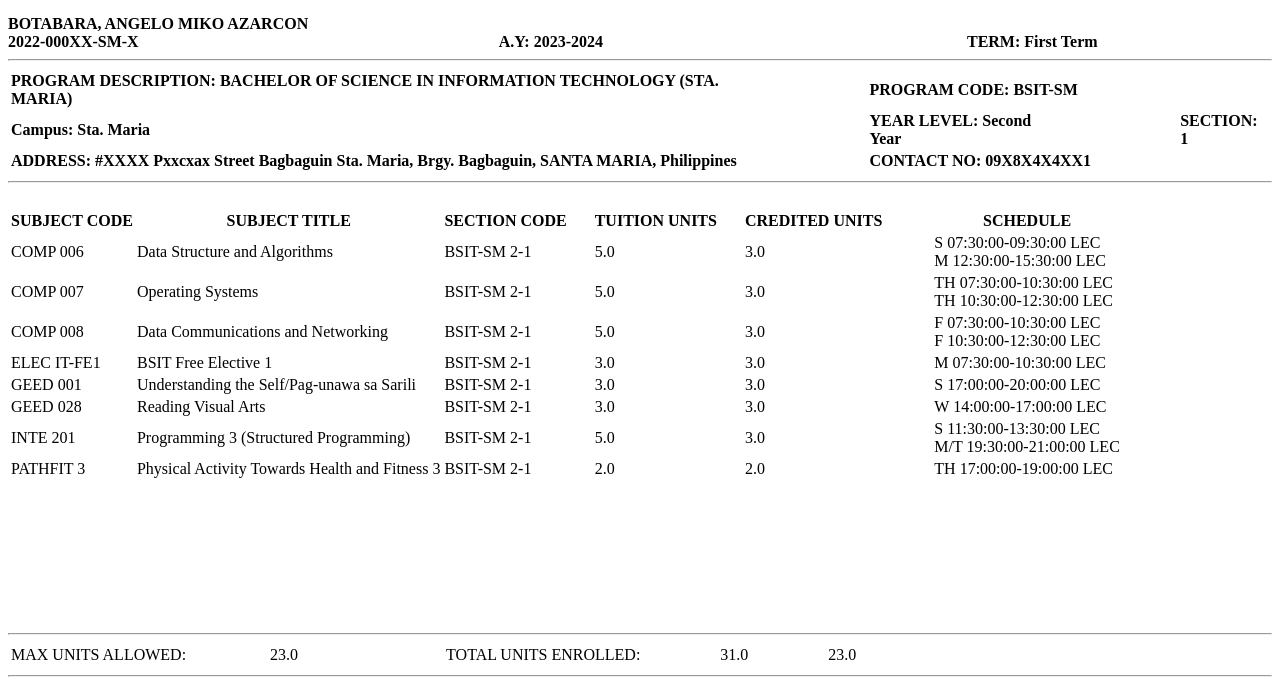
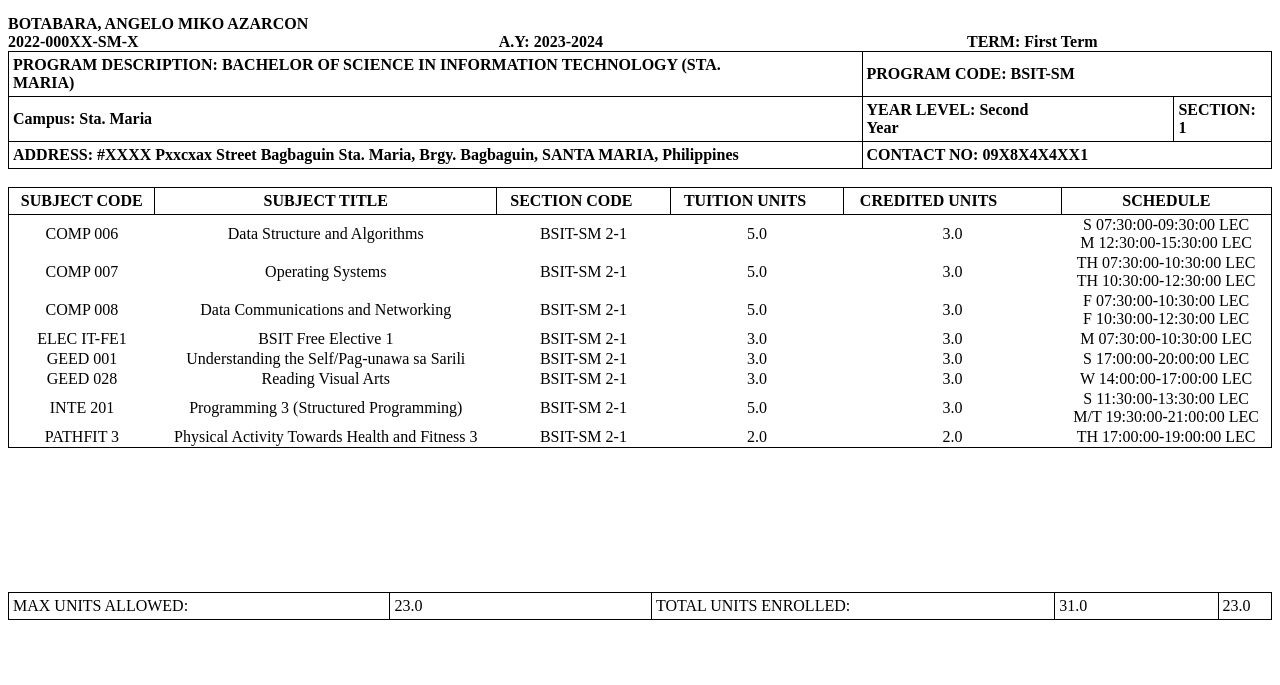
Before and after one commit to angelomiko129/BSIT-Curriculum_Botabara-Angelo-Miko_2-1, a plain HTML site: page index.html in a window 1280 px wide. Shown: the part 119-804 px from the top of the page. Drawn offline with Linux system fonts and the light colour scheme.

Commit message:
Update index.html

```diff
--- a/index.html
+++ b/index.html
@@ -4,20 +4,28 @@
     <meta charset="UTF-8">
     <meta name="viewport" content="width=device-width, initial-scale=1.0">
     <title>RegistrationCertificate</title>
+
+    <style>
+        #special {
+            padding: 10px;
+        }
+    </style>
 </head>
 
 <body>
 
-    <table>
-        <tr>
-            <td><img src="puplogo.png" height="80"></td>
-            <td><b>Republic of the Philippines <br> POLYTECHNIC
-                    UNIVERSITY OF THE PHILIPPINES
-                    &nbsp;&nbsp;&nbsp;&nbsp;&nbsp;&nbsp;&nbsp;&nbsp;&nbsp;&nbsp;&nbsp;&nbsp;&nbsp;&nbsp;&nbsp;&nbsp;&nbsp;CERTIFICATE
+    <table style="border: none;">
+        <tr style="border: none;">
+            <td style="border: none;"><img src="puplogo.png" height="80"></td>
+            <td style="border: none;"><b>Republic of the Philippines <br> POLYTECHNIC
+                    UNIVERSITY OF THE PHILIPPINES </b>
+                &nbsp;&nbsp;&nbsp;&nbsp;&nbsp;&nbsp;&nbsp;&nbsp;&nbsp;&nbsp;&nbsp;&nbsp;&nbsp;&nbsp;&nbsp;&nbsp;&nbsp;<b
+                    id="special" style="border: 1px solid black;">CERTIFICATE
                     OF REGISTRATION</b></td>
         </tr>
         <tr>
-            <td><b>&nbsp;&nbsp;&nbsp;&nbsp;&nbsp;&nbsp;&nbsp;&nbsp;&nbsp;&nbsp;&nbsp;&nbsp;&nbsp;&nbsp;&nbsp;&nbsp;&nbsp;&nbsp;&nbsp;&nbsp;&nbsp;&nbsp;</b>
+            <td style="border: none;">
+                <b>&nbsp;&nbsp;&nbsp;&nbsp;&nbsp;&nbsp;&nbsp;&nbsp;&nbsp;&nbsp;&nbsp;&nbsp;&nbsp;&nbsp;&nbsp;&nbsp;&nbsp;&nbsp;&nbsp;&nbsp;&nbsp;&nbsp;</b>
             </td>
         </tr>
     </table>
@@ -30,137 +38,139 @@
         2023-2024&nbsp;&nbsp;&nbsp;&nbsp;&nbsp;&nbsp;&nbsp;&nbsp;&nbsp;&nbsp;&nbsp;&nbsp;&nbsp;&nbsp;&nbsp;&nbsp;&nbsp;&nbsp;&nbsp;&nbsp;&nbsp;&nbsp;&nbsp;&nbsp;&nbsp;&nbsp;&nbsp;&nbsp;&nbsp;&nbsp;&nbsp;&nbsp;&nbsp;&nbsp;&nbsp;&nbsp;&nbsp;&nbsp;&nbsp;&nbsp;&nbsp;&nbsp;&nbsp;&nbsp;&nbsp;&nbsp;&nbsp;&nbsp;&nbsp;&nbsp;&nbsp;&nbsp;&nbsp;&nbsp;&nbsp;&nbsp;&nbsp;&nbsp;&nbsp;&nbsp;&nbsp;&nbsp;&nbsp;&nbsp;&nbsp;&nbsp;&nbsp;&nbsp;&nbsp;&nbsp;&nbsp;&nbsp;&nbsp;&nbsp;&nbsp;&nbsp;&nbsp;&nbsp;&nbsp;&nbsp;&nbsp;&nbsp;&nbsp;&nbsp;&nbsp;&nbsp;&nbsp;&nbsp;&nbsp;&nbsp;</b>
     <b>TERM: First Term</b>
 
-    <hr>
-
-    <table>
+    <table width="100%" style="border: 1px solid black;border-collapse: collapse;padding: 4px;">
         <tr>
-            <td><b>PROGRAM DESCRIPTION: BACHELOR OF SCIENCE IN INFORMATION TECHNOLOGY (STA.
+            <td style="border: 1px solid black;border-collapse: collapse;padding: 4px;"><b>PROGRAM DESCRIPTION: BACHELOR
+                    OF SCIENCE IN INFORMATION TECHNOLOGY (STA.
                     MARIA)&nbsp;&nbsp;&nbsp;&nbsp;&nbsp;&nbsp;&nbsp;&nbsp;&nbsp;&nbsp;&nbsp;&nbsp;&nbsp;&nbsp;&nbsp;&nbsp;&nbsp;&nbsp;&nbsp;&nbsp;&nbsp;&nbsp;&nbsp;&nbsp;&nbsp;&nbsp;&nbsp;&nbsp;&nbsp;</b>
             </td>
-            <td><b>PROGRAM CODE: BSIT-SM</b></td>
+            <td colspan="2" style="border: 1px solid black;border-collapse: collapse;padding: 4px;"><b>PROGRAM CODE:
+                    BSIT-SM</b></td>
         </tr>
         <tr>
-            <td><b>Campus: Sta. Maria</b></td>
-            <td><b>YEAR LEVEL: Second
+            <td style="border: 1px solid black;border-collapse: collapse;padding: 4px;"><b>Campus: Sta. Maria</b></td>
+            <td style="border: 1px solid black;border-collapse: collapse;padding: 4px;"><b>YEAR LEVEL: Second
                     Year&nbsp;&nbsp;&nbsp;&nbsp;&nbsp;&nbsp;&nbsp;&nbsp;&nbsp;&nbsp;&nbsp;&nbsp;&nbsp;&nbsp;&nbsp;&nbsp;&nbsp;&nbsp;&nbsp;&nbsp;&nbsp;&nbsp;&nbsp;&nbsp;&nbsp;&nbsp;&nbsp;&nbsp;&nbsp;</b>
             </td>
-            <td><b>SECTION: 1</b></td>
+            <td style="border: 1px solid black;border-collapse: collapse;padding: 4px;"><b>SECTION: 1</b></td>
         </tr>
         <tr>
-            <td><b>ADDRESS: #XXXX Pxxcxax Street Bagbaguin Sta. Maria, Brgy. Bagbaguin, SANTA MARIA, Philippines</b>
+            <td style="border: 1px solid black;border-collapse: collapse;padding: 4px;"><b>ADDRESS: #XXXX Pxxcxax Street
+                    Bagbaguin Sta. Maria, Brgy. Bagbaguin, SANTA MARIA, Philippines</b>
             </td>
-            <td><b>CONTACT NO:
+            <td colspan="2" style="border: 1px solid black;border-collapse: collapse;padding: 4px;"><b>CONTACT NO:
                     09X8X4X4XX1&nbsp;&nbsp;&nbsp;&nbsp;&nbsp;&nbsp;&nbsp;&nbsp;&nbsp;&nbsp;&nbsp;&nbsp;&nbsp;&nbsp;&nbsp;&nbsp;&nbsp;&nbsp;&nbsp;</b>
             </td>
         </tr>
     </table>
 
-    <table>
-        <hr>
+    <table width="100%" style="border: 1px solid black;border-collapse: collapse;padding: 4px;">
+
         <br>
         <tr>
-            <th>SUBJECT CODE</th>
-            <th>SUBJECT TITLE</th>
-            <th>SECTION CODE&nbsp;&nbsp;&nbsp;&nbsp;&nbsp;&nbsp;</th>
-            <th>TUITION UNITS&nbsp;&nbsp;&nbsp;&nbsp;&nbsp;&nbsp;</th>
-            <th>CREDITED UNITS&nbsp;&nbsp;&nbsp;&nbsp;&nbsp;&nbsp;&nbsp;&nbsp;&nbsp;&nbsp;&nbsp;&nbsp;</th>
-            <th>SCHEDULE</th>
+            <th style="border: 1px solid black;border-collapse: collapse;padding: 4px;">SUBJECT CODE</th>
+            <th style="border: 1px solid black;border-collapse: collapse;padding: 4px;">SUBJECT TITLE</th>
+            <th style="border: 1px solid black;border-collapse: collapse;padding: 4px;">SECTION
+                CODE&nbsp;&nbsp;&nbsp;&nbsp;&nbsp;&nbsp;</th>
+            <th style="border: 1px solid black;border-collapse: collapse;padding: 4px;">TUITION
+                UNITS&nbsp;&nbsp;&nbsp;&nbsp;&nbsp;&nbsp;</th>
+            <th style="border: 1px solid black;border-collapse: collapse;padding: 4px;">CREDITED
+                UNITS&nbsp;&nbsp;&nbsp;&nbsp;&nbsp;&nbsp;&nbsp;&nbsp;&nbsp;&nbsp;&nbsp;&nbsp;</th>
+            <th style="border: 1px solid black;border-collapse: collapse;padding: 4px;">SCHEDULE</th>
         </tr>
         <tr>
-            <td>COMP 006</td>
-            <td>Data Structure and Algorithms</td>
-            <td>BSIT-SM 2-1</td>
-            <td>5.0</td>
-            <td>3.0</td>
-            <td>S 07:30:00-09:30:00 LEC
+            <td style="border: none;text-align: center;">COMP 006</td>
+            <td style="border: none;text-align: center;">Data Structure and Algorithms</td>
+            <td style="border: none;text-align: center;">BSIT-SM 2-1</td>
+            <td style="border: none;text-align: center;">5.0</td>
+            <td style="border: none;text-align: center;">3.0</td>
+            <td style="border: none;text-align: center;">S 07:30:00-09:30:00 LEC
                 <br> M 12:30:00-15:30:00 LEC
             </td>
         </tr>
         <tr>
-            <td>COMP 007</td>
-            <td>Operating Systems</td>
-            <td>BSIT-SM 2-1</td>
-            <td>5.0</td>
-            <td>3.0</td>
-            <td>TH 07:30:00-10:30:00 LEC
+            <td style="border: none;text-align: center;">COMP 007</td>
+            <td style="border: none;text-align: center;">Operating Systems</td>
+            <td style="border: none;text-align: center;">BSIT-SM 2-1</td>
+            <td style="border: none;text-align: center;">5.0</td>
+            <td style="border: none;text-align: center;">3.0</td>
+            <td style="border: none;text-align: center;">TH 07:30:00-10:30:00 LEC
                 <br> TH 10:30:00-12:30:00 LEC
             </td>
         </tr>
         <tr>
-            <td>COMP 008</td>
-            <td>Data Communications and Networking</td>
-            <td>BSIT-SM 2-1</td>
-            <td>5.0</td>
-            <td>3.0</td>
-            <td>F 07:30:00-10:30:00 LEC
+            <td style="border: none;text-align: center;">COMP 008</td>
+            <td style="border: none;text-align: center;">Data Communications and Networking</td>
+            <td style="border: none;text-align: center;">BSIT-SM 2-1</td>
+            <td style="border: none;text-align: center;">5.0</td>
+            <td style="border: none;text-align: center;">3.0</td>
+            <td style="border: none;text-align: center;">F 07:30:00-10:30:00 LEC
                 <br> F 10:30:00-12:30:00 LEC
             </td>
         </tr>
         <tr>
-            <td>ELEC IT-FE1</td>
-            <td>BSIT Free Elective 1</td>
-            <td>BSIT-SM 2-1</td>
-            <td>3.0</td>
-            <td>3.0</td>
-            <td>M 07:30:00-10:30:00 LEC</td>
+            <td style="border: none;text-align: center;">ELEC IT-FE1</td>
+            <td style="border: none;text-align: center;">BSIT Free Elective 1</td>
+            <td style="border: none;text-align: center;">BSIT-SM 2-1</td>
+            <td style="border: none;text-align: center;">3.0</td>
+            <td style="border: none;text-align: center;">3.0</td>
+            <td style="border: none;text-align: center;">M 07:30:00-10:30:00 LEC</td>
         </tr>
         <tr>
-            <td>GEED 001</td>
-            <td>Understanding the Self/Pag-unawa sa Sarili</td>
-            <td>BSIT-SM 2-1</td>
-            <td>3.0</td>
-            <td>3.0</td>
-            <td>S 17:00:00-20:00:00 LEC</td>
+            <td style="border: none;text-align: center;">GEED 001</td>
+            <td style="border: none;text-align: center;">Understanding the Self/Pag-unawa sa Sarili</td>
+            <td style="border: none;text-align: center;">BSIT-SM 2-1</td>
+            <td style="border: none;text-align: center;">3.0</td>
+            <td style="border: none;text-align: center;">3.0</td>
+            <td style="border: none;text-align: center;">S 17:00:00-20:00:00 LEC</td>
         </tr>
         <tr>
-            <td>GEED 028</td>
-            <td>Reading Visual Arts</td>
-            <td>BSIT-SM 2-1</td>
-            <td>3.0</td>
-            <td>3.0</td>
-            <td>W 14:00:00-17:00:00 LEC</td>
+            <td style="border: none;text-align: center;">GEED 028</td>
+            <td style="border: none;text-align: center;">Reading Visual Arts</td>
+            <td style="border: none;text-align: center;">BSIT-SM 2-1</td>
+            <td style="border: none;text-align: center;">3.0</td>
+            <td style="border: none;text-align: center;">3.0</td>
+            <td style="border: none;text-align: center;">W 14:00:00-17:00:00 LEC</td>
         </tr>
         <tr>
-            <td>INTE 201</td>
-            <td>Programming 3 (Structured Programming)</td>
-            <td>BSIT-SM 2-1</td>
-            <td>5.0</td>
-            <td>3.0</td>
-            <td>S 11:30:00-13:30:00 LEC
+            <td style="border: none;text-align: center;">INTE 201</td>
+            <td style="border: none;text-align: center;">Programming 3 (Structured Programming)</td>
+            <td style="border: none;text-align: center;">BSIT-SM 2-1</td>
+            <td style="border: none;text-align: center;">5.0</td>
+            <td style="border: none;text-align: center;">3.0</td>
+            <td style="border: none;text-align: center;">S 11:30:00-13:30:00 LEC
                 <br> M/T 19:30:00-21:00:00 LEC
             </td>
         </tr>
         <tr>
-            <td>PATHFIT 3</td>
-            <td>Physical Activity Towards Health and Fitness 3</td>
-            <td>BSIT-SM 2-1</td>
-            <td>2.0</td>
-            <td>2.0</td>
-            <td>TH 17:00:00-19:00:00 LEC</td>
+            <td style="border: none;text-align: center;">PATHFIT 3</td>
+            <td style="border: none;text-align: center;">Physical Activity Towards Health and Fitness 3</td>
+            <td style="border: none;text-align: center;">BSIT-SM 2-1</td>
+            <td style="border: none;text-align: center;">2.0</td>
+            <td style="border: none;text-align: center;">2.0</td>
+            <td style="border: none;text-align: center;">TH 17:00:00-19:00:00 LEC</td>
         </tr>
     </table>
 
     <br><br><br><br><br><br><br><br>
 
-    <hr>
-
-    <table>
+    <table width="100%" style="border: 1px solid black;border-collapse: collapse;padding: 4px;">
         <tr>
-            <td>MAX UNITS
+            <td style="border: 1px solid black;border-collapse: collapse;padding: 4px;">MAX UNITS
                 ALLOWED:&nbsp;&nbsp;&nbsp;&nbsp;&nbsp;&nbsp;&nbsp;&nbsp;&nbsp;&nbsp;&nbsp;&nbsp;&nbsp;&nbsp;&nbsp;&nbsp;&nbsp;&nbsp;&nbsp;&nbsp;
             </td>
-            <td>23.0&nbsp;&nbsp;&nbsp;&nbsp;&nbsp;&nbsp;&nbsp;&nbsp;&nbsp;&nbsp;&nbsp;&nbsp;&nbsp;&nbsp;&nbsp;&nbsp;&nbsp;&nbsp;&nbsp;&nbsp;&nbsp;&nbsp;&nbsp;&nbsp;&nbsp;&nbsp;&nbsp;&nbsp;&nbsp;&nbsp;&nbsp;&nbsp;&nbsp;&nbsp;&nbsp;&nbsp;
+            <td style="border: 1px solid black;border-collapse: collapse;padding: 4px;">
+                23.0&nbsp;&nbsp;&nbsp;&nbsp;&nbsp;&nbsp;&nbsp;&nbsp;&nbsp;&nbsp;&nbsp;&nbsp;&nbsp;&nbsp;&nbsp;&nbsp;&nbsp;&nbsp;&nbsp;&nbsp;&nbsp;&nbsp;&nbsp;&nbsp;&nbsp;&nbsp;&nbsp;&nbsp;&nbsp;&nbsp;&nbsp;&nbsp;&nbsp;&nbsp;&nbsp;&nbsp;
             </td>
-            <td>TOTAL UNITS
+            <td style="border: 1px solid black;border-collapse: collapse;padding: 4px;">TOTAL UNITS
                 ENROLLED:&nbsp;&nbsp;&nbsp;&nbsp;&nbsp;&nbsp;&nbsp;&nbsp;&nbsp;&nbsp;&nbsp;&nbsp;&nbsp;&nbsp;&nbsp;&nbsp;&nbsp;&nbsp;&nbsp;
             </td>
-            <td>31.0&nbsp;&nbsp;&nbsp;&nbsp;&nbsp;&nbsp;&nbsp;&nbsp;&nbsp;&nbsp;&nbsp;&nbsp;&nbsp;&nbsp;&nbsp;&nbsp;&nbsp;&nbsp;&nbsp;
+            <td style="border: 1px solid black;border-collapse: collapse;padding: 4px;">
+                31.0&nbsp;&nbsp;&nbsp;&nbsp;&nbsp;&nbsp;&nbsp;&nbsp;&nbsp;&nbsp;&nbsp;&nbsp;&nbsp;&nbsp;&nbsp;&nbsp;&nbsp;&nbsp;&nbsp;
             </td>
-            <td>23.0</td>
+            <td style="border: 1px solid black;border-collapse: collapse;padding: 4px;">23.0</td>
         </tr>
     </table>
-
-    <hr>
 
 </body>
 
```
